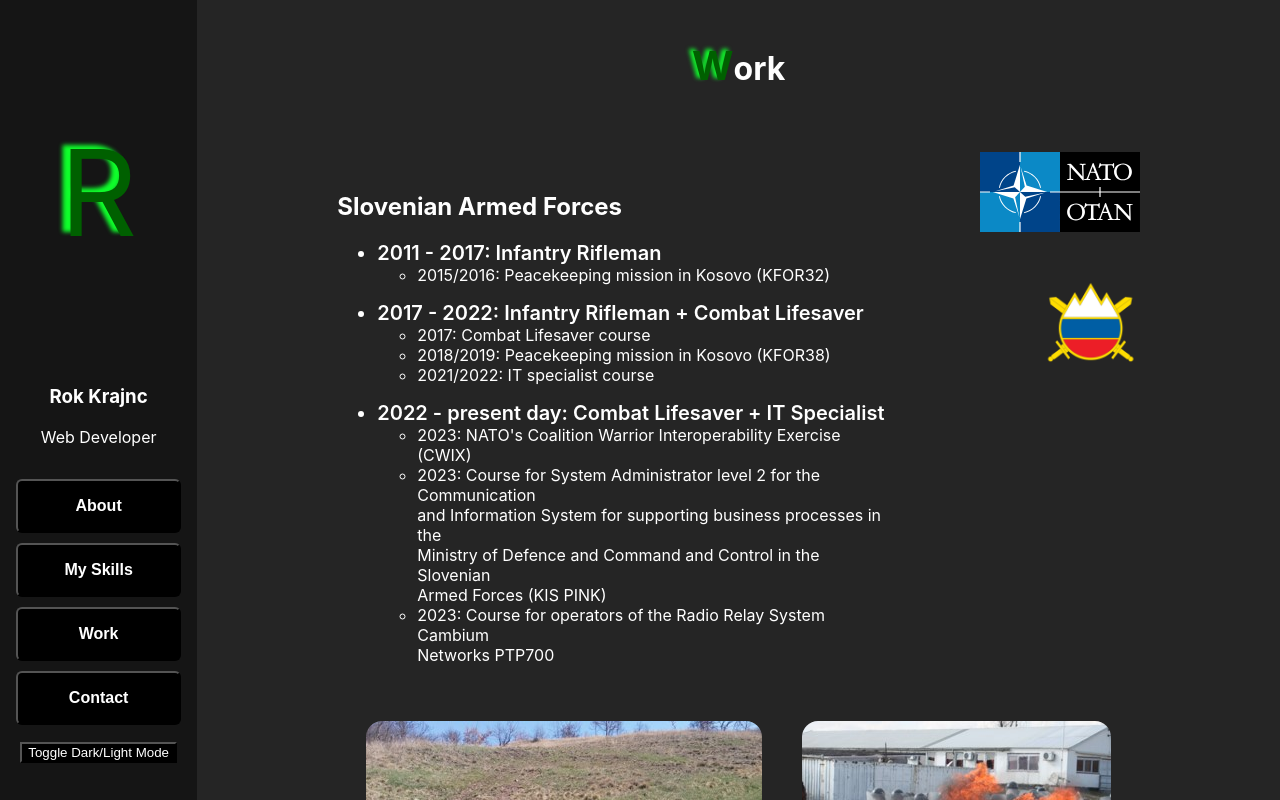
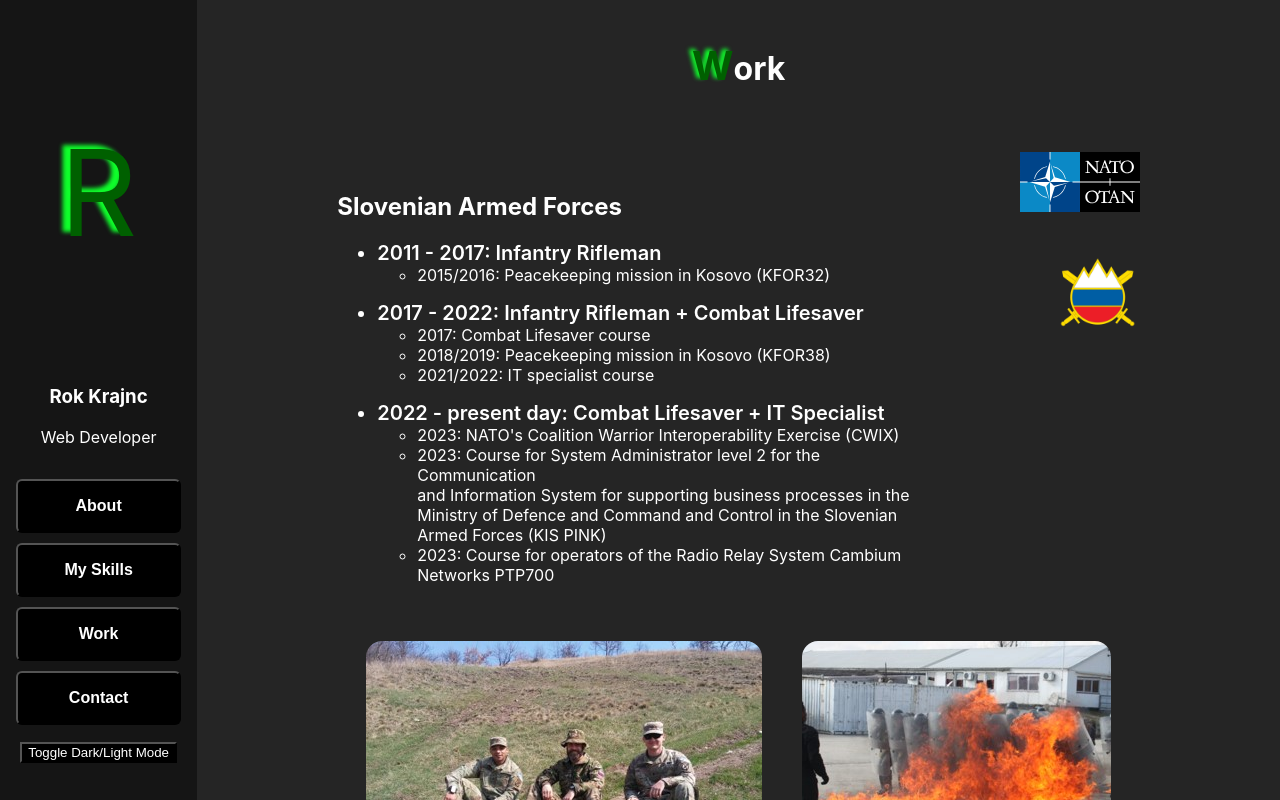
Before and after one commit to icecoil/portfolio, a React (Create React App) app: page / in a window 1280 px wide. Both pictures are taken after a click on the button "Work". Shown: the top 800 px of the page. Built offline with nearby package versions, Linux system fonts and the light colour scheme.

Commit message:
logo size fix

```diff
--- a/src/components/Work/Work.css
+++ b/src/components/Work/Work.css
@@ -40,13 +40,13 @@ h2 {
 }
 
 .grbNato {
-  height: 80px;
-  max-height: 140px;
+  height: 60px;
+  max-height: 60px;
 }
 
 .grbSv {
-  height: 140px;
-  max-height: 200px;
+  height: 120px;
+  max-height: 120px;
 }
 
 .listLogoSect {
```
